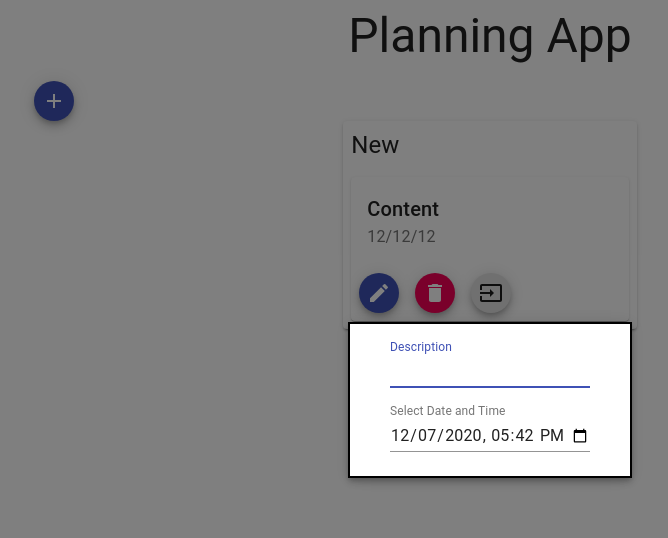
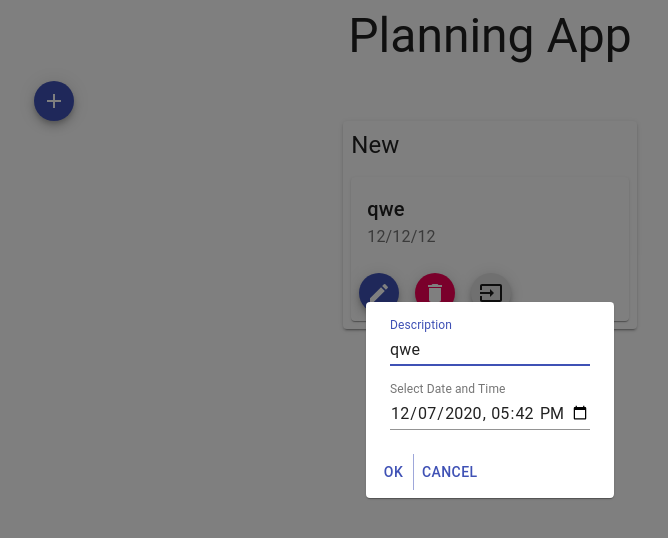
Before and after one commit to rinatsharifullin/Planning-App, a React (Create React App) app: page / in a window 1280 px wide. Both pictures are taken after a click on the button 204 px from the left and 100 px from the top of the page. Shown: the top 538 px of the page, without its empty margins (150-818 px from the left). Built offline with nearby package versions, Linux system fonts and the light colour scheme.

Commit message:
Add text all in one function

```diff
--- a/src/App.tsx
+++ b/src/App.tsx
@@ -1,11 +1,12 @@
 import React from "react";
-import { AllInOneContainer } from "./components/AllInOneContainer";
+import { AllInOneContainer } from "./components/AllInOneNew";
 import { PlanningContainer } from "./components/PlanningContainer";
 
 function App() {
   return (
     <div>
       {/* <PlanningContainer /> */}
+      {/* <AllInOneContainer /> */}
       <AllInOneContainer />
     </div>
   );
--- a/src/components/AllInOneContainer.tsx
+++ b/src/components/AllInOneContainer.tsx
@@ -2,6 +2,7 @@ import {
   Backdrop,
   Box,
   Button,
+  ButtonGroup,
   Card,
   CardActions,
   CardContent,
@@ -19,7 +20,7 @@ import {
   Theme,
   Typography,
 } from "@material-ui/core";
-import React from "react";
+import React, { useState } from "react";
 import EditIcon from "@material-ui/icons/Edit";
 import AddIcon from "@material-ui/icons/Add";
 import InputIcon from "@material-ui/icons/Input";
@@ -30,12 +31,14 @@ import {
   KeyboardDatePicker,
 } from "@material-ui/pickers";
 import DateFnsUtils from "@date-io/date-fns";
+export const AllInOneContainer = () => {
+  const [text, setText] = useState("qwe");
   //Card---------------------
   function SimpleCard() {
     return (
       <Card>
         <CardContent>
-        <Typography variant="h6">Content</Typography>
+          <Typography variant="h6">{text}</Typography>
           <Typography color="textSecondary">12/12/12</Typography>
         </CardContent>
         <CardActions>
@@ -137,10 +140,22 @@ const TransitionsModal = () => {
           }}
         >
           <Fade in={open}>
-          <div className={classes.paper}>
+            <Card>
+              <CardContent>
                 <TextFields />
                 <MaterialUIPickers />
-          </div>
+              </CardContent>
+              <CardActions>
+                <ButtonGroup
+                  variant="text"
+                  color="primary"
+                  aria-label="text primary button group"
+                >
+                  <Button onClick={handleClose}>OK</Button>
+                  <Button onClick={handleClose}>Cancel</Button>
+                </ButtonGroup>
+              </CardActions>
+            </Card>
           </Fade>
         </Modal>
       </div>
@@ -155,6 +170,7 @@ function TextFields() {
 
     const handleChange = (event: React.ChangeEvent<HTMLInputElement>) => {
       setValue(event.target.value);
+      // setText(event.target.value);
     };
     return (
       <form className={classes.root} noValidate autoComplete="off">
@@ -200,7 +216,6 @@ function MaterialUIPickers() {
   }
   //Date----------------------
 
-export const AllInOneContainer = () => {
   return (
     <Container maxWidth="md" component="main">
       <Typography variant="h3" align="center" color="textPrimary" gutterBottom>
--- /dev/null
+++ b/src/components/AllInOneNew.tsx
@@ -0,0 +1,214 @@
+import {
+  Backdrop,
+  Box,
+  Button,
+  ButtonGroup,
+  Card,
+  CardActions,
+  CardContent,
+  Container,
+  createStyles,
+  Fab,
+  Fade,
+  FormLabel,
+  Grid,
+  makeStyles,
+  Modal,
+  Paper,
+  RadioGroup,
+  TextField,
+  Theme,
+  Typography,
+} from "@material-ui/core";
+import React, { useState } from "react";
+import EditIcon from "@material-ui/icons/Edit";
+import AddIcon from "@material-ui/icons/Add";
+import InputIcon from "@material-ui/icons/Input";
+import DeleteIcon from "@material-ui/icons/Delete";
+import {
+  MuiPickersUtilsProvider,
+  KeyboardTimePicker,
+  KeyboardDatePicker,
+} from "@material-ui/pickers";
+import DateFnsUtils from "@date-io/date-fns";
+export const AllInOneContainer = () => {
+  const [text, setText] = useState("qwe");
+  //Card---------------------
+
+  //Card---------------------
+  //Buttons------------------
+
+  //Buttons------------------
+  //Modal----------------------
+  const useStyles = makeStyles((theme: Theme) =>
+    createStyles({
+      modal: {
+        display: "flex",
+        alignItems: "center",
+        justifyContent: "center",
+      },
+      paper: {
+        backgroundColor: theme.palette.background.paper,
+        border: "2px solid #000",
+        boxShadow: theme.shadows[5],
+        padding: theme.spacing(2, 4, 3),
+      },
+      root: {
+        "& > *": {
+          margin: theme.spacing(0, 1, 2, 1),
+          width: "25ch",
+        },
+      },
+      container: {
+        display: "flex",
+        flexWrap: "wrap",
+      },
+      textField: {
+        marginLeft: theme.spacing(1),
+        marginRight: theme.spacing(1),
+        width: 200,
+      },
+    })
+  );
+
+  const classes = useStyles();
+  const [open, setOpen] = React.useState(false);
+
+  const handleOpen = () => {
+    setOpen(true);
+  };
+
+  const handleClose = () => {
+    setOpen(false);
+  };
+  const handleCloseOk = () => {
+    // setText();
+    setOpen(false);
+  };
+
+  //Modal----------------------
+
+  //Text----------------------
+  const [value, setValue] = React.useState("");
+  const handleChangeText = (event: React.ChangeEvent<HTMLInputElement>) => {
+    setText(event.target.value);
+  };
+  const handleChangeDate = (event: React.ChangeEvent<HTMLInputElement>) => {
+    setText(event.target.value);
+  };
+
+  //Text----------------------
+  //Date----------------------
+
+  var nowDate = new Date().toISOString().slice(0, -8);
+
+  //Date----------------------
+
+  return (
+    <Container maxWidth="md" component="main">
+      <Typography variant="h3" align="center" color="textPrimary" gutterBottom>
+        Planning App
+      </Typography>
+      <div>
+        <Fab
+          size="small"
+          color={"primary"}
+          aria-label="edit"
+          onClick={handleOpen}
+        >
+          <AddIcon />
+        </Fab>
+        <Modal
+          aria-labelledby="transition-modal-title"
+          aria-describedby="transition-modal-description"
+          className={classes.modal}
+          open={open}
+          onClose={handleClose}
+          closeAfterTransition
+          BackdropComponent={Backdrop}
+          BackdropProps={{
+            timeout: 500,
+          }}
+        >
+          <Fade in={open}>
+            <Card>
+              <CardContent>
+                <form className={classes.root} noValidate autoComplete="off">
+                  <TextField
+                    id="standard-basic"
+                    label="Description"
+                    multiline
+                    value={text}
+                    onChange={handleChangeText}
+                    autoFocus
+                  />
+                </form>
+                <form className={classes.container} noValidate>
+                  <TextField
+                    onChange={handleChangeDate}
+                    id="datetime-local"
+                    label="Select Date and Time"
+                    type="datetime-local"
+                    defaultValue={nowDate}
+                    className={classes.textField}
+                    InputLabelProps={{
+                      shrink: true,
+                    }}
+                  />
+                </form>
+              </CardContent>
+              <CardActions>
+                <ButtonGroup
+                  variant="text"
+                  color="primary"
+                  aria-label="text primary button group"
+                >
+                  <Button onClick={handleCloseOk}>OK</Button>
+                  <Button onClick={handleClose}>Cancel</Button>
+                </ButtonGroup>
+              </CardActions>
+            </Card>
+          </Fade>
+        </Modal>
+      </div>
+      <Grid container justify="center" spacing={2}>
+        <Grid item xs={4}>
+          <Paper elevation={2}>
+            <Box p={1}>
+              <Typography variant="h5">New</Typography>
+            </Box>
+            <Box p={1}>
+              <Card>
+                <CardContent>
+                  <Typography variant="h6">{text}</Typography>
+                  <Typography color="textSecondary">12/12/12</Typography>
+                </CardContent>
+                <CardActions>
+                  <div>
+                    <Grid container justify="center" spacing={2}>
+                      <Box p={1}>
+                        <Fab color="primary" aria-label="add" size="small">
+                          <EditIcon />
+                        </Fab>
+                      </Box>
+                      <Box p={1}>
+                        <Fab color="secondary" aria-label="edit" size="small">
+                          <DeleteIcon />
+                        </Fab>
+                      </Box>
+                      <Box p={1}>
+                        <Fab aria-label="input" size="small">
+                          <InputIcon />
+                        </Fab>
+                      </Box>
+                    </Grid>
+                  </div>
+                </CardActions>
+              </Card>
+            </Box>
+          </Paper>
+        </Grid>
+      </Grid>
+    </Container>
+  );
+};
```
Lines whose indentation alone changed are shown as unchanged.
